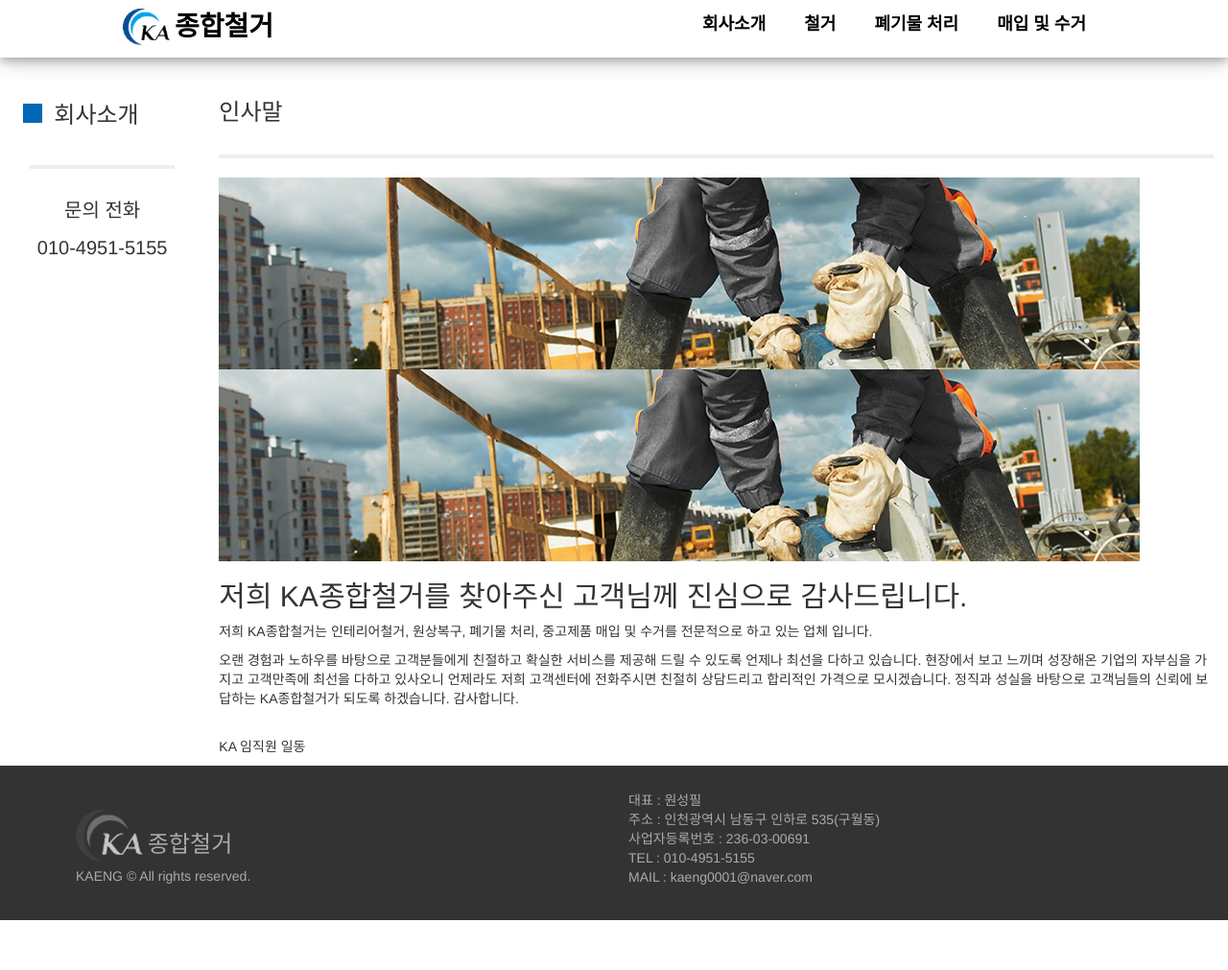
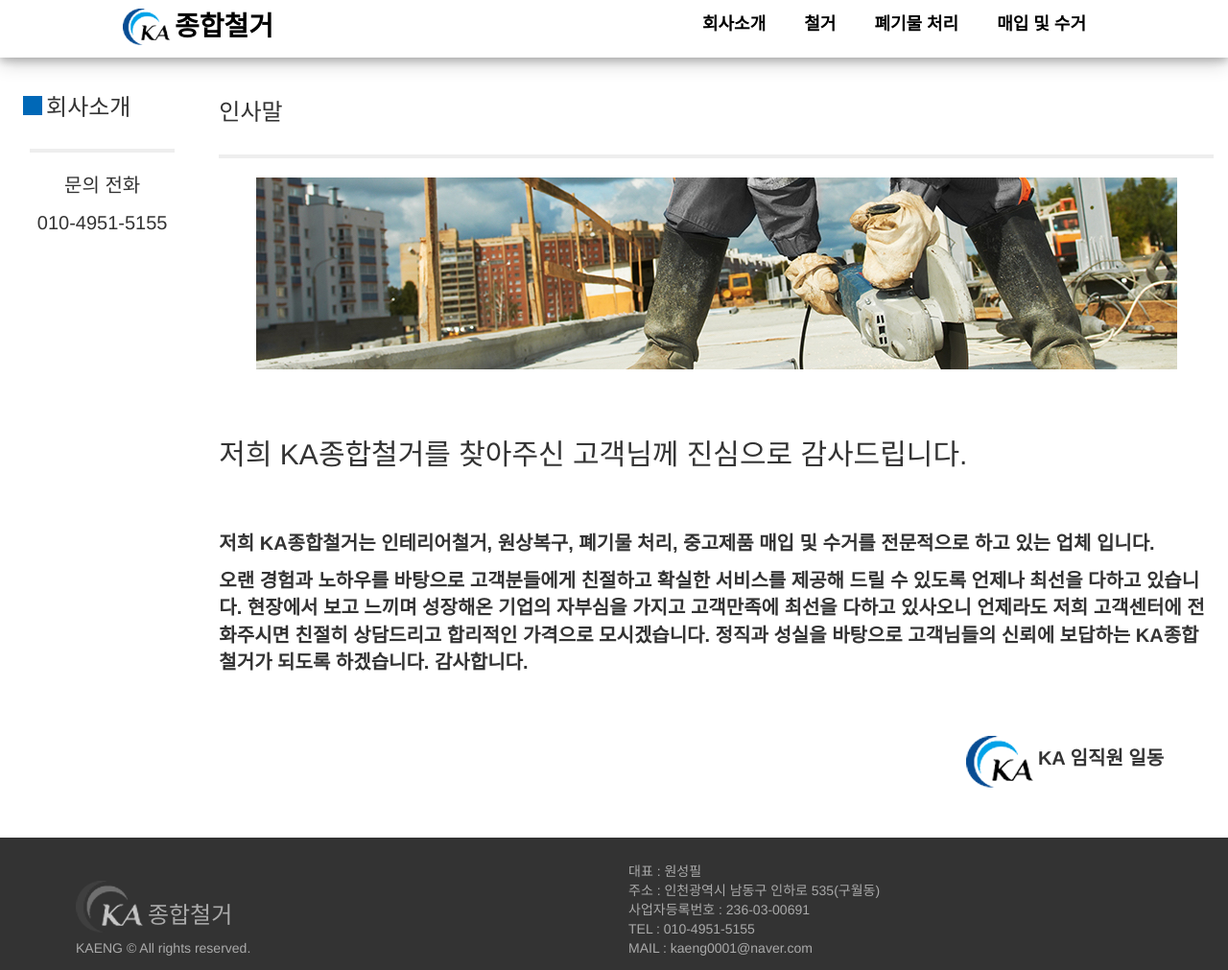
Before and after one commit to gilbc890/KAeng, a plain HTML site: page company.html in a window 1280 px wide. Shown: the whole page at 96% size. Before the commit the page ends 959 px from the top, so only its background shows below. Drawn offline with nearby package versions, Linux system fonts and the light colour scheme.

Commit message:
company page done

```diff
--- a/company.html
+++ b/company.html
@@ -19,9 +19,8 @@
         <link rel="stylesheet" href="css/company.css">
         <link rel="stylesheet" href="css/footer.css">
         <script src="https://code.jquery.com/jquery-3.2.1.min.js" integrity="sha256-hwg4gsxgFZhOsEEamdOYGBf13FyQuiTwlAQgxVSNgt4=" crossorigin="anonymous"></script>
-        <script type="text/javascript" src="js/main.js"></script>
     </head>
-    <body>
+  <body onresize="resize()">
         <header>
             <nav class="nav clearfix">
                 <div class="nav_logo">
@@ -30,18 +29,21 @@
                         <h1>종합철거</h1>
                     </a>
                 </div>
+                <div id="nav_icon">
+                        <img src="img/nav-icon.png" alt="icon">
+                </div>
                 <ul class="nav_list">
                     <li>
                         <a href="company.html">회사소개</a>
                     </li>
                     <li>
-                        <a href="demolition.html">철거</a>
+                        <a href="index.html">철거</a>
                     </li>
                     <li>
-                        <a href="waste.html">폐기물 처리</a>
+                        <a href="index.html">폐기물 처리</a>
                     </li>
                     <li>
-                        <a href="collection">매입 및 수거</a>
+                        <a href="index.html">매입 및 수거</a>
                     </li>
                 </ul>
             </nav>
@@ -69,9 +71,6 @@
                 <hr>
                 <div class="img"></div>
                 <div class="main_text">
-                    <div class="img">
-
-                    </div>
                     <span>
                         <h2>저희 KA종합철거를 찾아주신 고객님께 진심으로 감사드립니다.
                         </h2>
@@ -84,7 +83,7 @@
                         </p>
                     </span>
                     <div class="bye">
-                        <img src="" alt="">
+                        <img src="img/logo.png" alt="">
                         <p>KA 임직원 일동</p>
                     </div>
                 </div>
@@ -110,5 +109,6 @@
         <!-- Bootstrap -->
   <script type="text/javascript" src="https://maxcdn.bootstrapcdn.com/bootstrap/3.3.7/js/bootstrap.min.js">
   </script>
+    <script type="text/javascript" src="js/main.js"></script>
     </body>
 </html>
--- a/css/company.scss
+++ b/css/company.scss
@@ -45,6 +45,9 @@ main{
             .intro{
                 @include display;
                 padding:5%;
+                @include media("(min-width:576px)"){
+                padding:0%;
+                }
             }
         }
         hr{
@@ -57,9 +60,18 @@ main{
                 text-align: center;
                 font-size:20px;
             }
+            @include media("(min-width:576px)"){
+            padding:0;
+            }
+            @include media("(max-width:575px)"){
+            padding:0%;
+            }
         }
     }
     section{
+        @include media("(min-width:576px)"){
+            padding:0;
+        }
         .greeting{
             padding:20px 5% 1px 0;
             .map{
@@ -73,6 +85,32 @@ main{
             height:200px;
             background-image: url(../img/company_img.jpg);
             background-repeat:no-repeat;
+            background-position:center;
+        }
+        .main_text{
+            h2{
+                padding:5% 0;
+                @include media("(max-width:575px)"){
+                    font-size:20px;
+                }
+            }
+            p{
+                font-size:20px;
+                font-weight:700;
+                @include media("(max-width:575px)"){
+                    font-size:14px;
+                }
+            }
+        }
+        .bye{
+            text-align: right;
+            padding:5%;
+            img{
+                @include display;
+            }
+            p{
+                @include display;
+            }
         }
     }
 }
```
Also changed, not shown: css/company.css.
